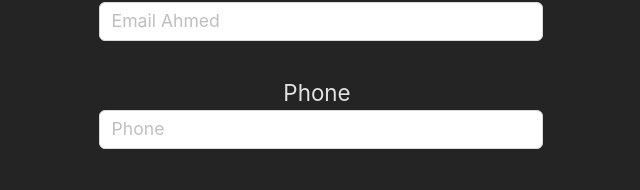
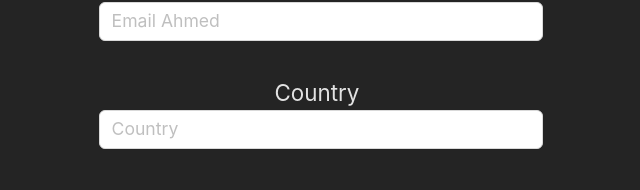
Before and after one commit to Ahmed-Elbessfy/add-patient-app, a React (Vite) app: page /add_patient in a window 1280 px wide. Shown: the part 453-643 px from the top of the page, without its empty margins (319-959 px from the left). Built offline with nearby package versions, Linux system fonts and the light colour scheme.

Commit message:
add country input config

```diff
--- a/src/pages/AddPatientPage.tsx
+++ b/src/pages/AddPatientPage.tsx
@@ -79,20 +79,13 @@ const AddPatientPage: FC = () => {
       },
       {
         fieldType: "text",
-        name: "phone",
-        schemaName: "phone",
-        testId: "phone",
-        id: "phone",
-        placeholder: `${t("formInputs.phoneInput.text")}`,
-        label: `${t("formInputs.phoneInput.text")}`,
-        validation: [
-          { type: "required" },
-          {
-            type: "pattern",
-            pattern:
-              /^(0111|0114|0112|0155|0101|0109|0106|0100|0120|0128|0127|0122)\d{7}$/,
-          },
-        ],
+        name: "country",
+        schemaName: "country",
+        testId: "country",
+        id: "country",
+        placeholder: `${t("formInputs.countryInput.text")}`,
+        label: `${t("formInputs.countryInput.text")}`,
+        validation: [{ type: "required" }],
       },
       {
         fieldType: "select",
--- a/src/patterns/DynamicForm/DynamicForm.types.tsx
+++ b/src/patterns/DynamicForm/DynamicForm.types.tsx
@@ -8,6 +8,7 @@ export interface DynamicFormOutput {
   email: string;
   phone: string;
   gender: string;
+  country: string;
 }
 
 export type DynamicFormConfiguration = {
```
Also changed, not shown: src/patterns/DynamicInput/DynamicInput.types.tsx (+7 -1 lines).
